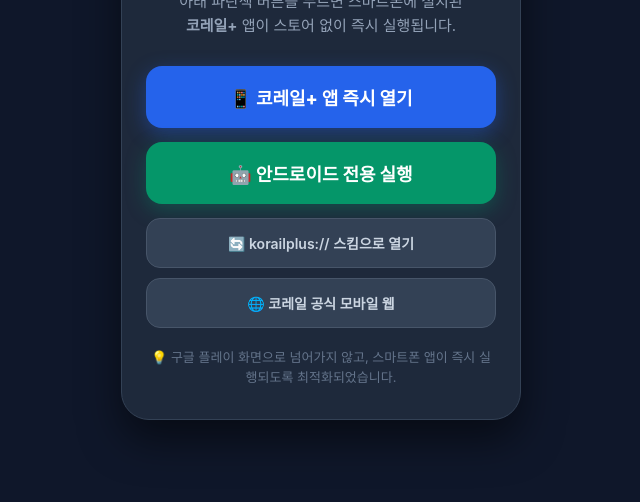
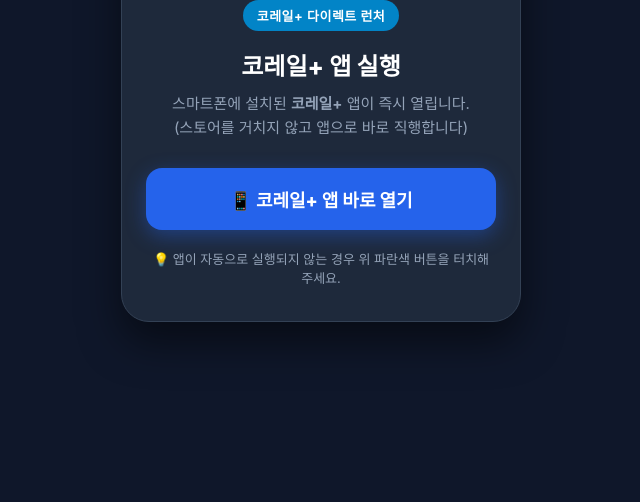
Before and after one commit to beek3simon/autosearch-bridge, a plain HTML site: page index.html in a window 1280 px wide. Shown: the part 298-800 px from the top of the page, without its empty margins (319-959 px from the left). Drawn offline with Linux system fonts and the light colour scheme.

Commit message:
Direct app launcher intent without Google Play Store

```diff
--- a/index.html
+++ b/index.html
@@ -2,8 +2,11 @@
 <html lang="ko">
 <head>
   <meta charset="UTF-8">
+  <meta http-equiv="Cache-Control" content="no-cache, no-store, must-revalidate" />
+  <meta http-equiv="Pragma" content="no-cache" />
+  <meta http-equiv="Expires" content="0" />
   <meta name="viewport" content="width=device-width, initial-scale=1.0, maximum-scale=1.0, user-scalable=no">
-  <title>코레일+ 앱 바로 실행</title>
+  <title>코레일+ 앱 즉시 실행</title>
   <style>
     * {
       box-sizing: border-box;
@@ -33,7 +36,7 @@
       border: 1px solid #334155;
     }
     .icon {
-      font-size: 54px;
+      font-size: 56px;
       margin-bottom: 16px;
     }
     .badge {
@@ -81,34 +84,10 @@
       transform: scale(0.97);
       background: #1d4ed8;
     }
-    .btn-green {
-      background: #059669;
-      box-shadow: 0 6px 20px rgba(5,150,105,0.35);
-    }
-    .btn-green:active {
-      background: #047857;
-    }
-    .btn-sub {
-      display: block;
-      width: 100%;
-      padding: 14px 18px;
-      margin-bottom: 10px;
-      background: #334155;
-      color: #cbd5e1;
-      text-decoration: none;
-      border-radius: 14px;
-      font-size: 14px;
-      font-weight: 600;
-      border: 1px solid #475569;
-      cursor: pointer;
-    }
-    .btn-sub:active {
-      background: #475569;
-    }
     .notice {
       margin-top: 20px;
       font-size: 13px;
-      color: #64748b;
+      color: #94a3b8;
       line-height: 1.5;
     }
   </style>
@@ -116,35 +95,20 @@
 <body>
   <div class="card">
     <div class="icon">🚆</div>
-    <div class="badge">코레일·SRT 통합 승차권</div>
-    <h2 id="titleText">코레일+ 앱 바로 열기</h2>
+    <div class="badge">코레일+ 다이렉트 런처</div>
+    <h2 id="titleText">코레일+ 앱 실행</h2>
     <p class="desc" id="descText">
-      아래 파란색 버튼을 누르면 스마트폰에 설치된<br>
-      <strong>코레일+</strong> 앱이 스토어 없이 즉시 실행됩니다.
+      스마트폰에 설치된 <strong>코레일+</strong> 앱이 즉시 열립니다.<br>
+      (스토어를 거치지 않고 앱으로 바로 직행합니다)
     </p>
 
-    <!-- 1. 기본 원클릭 앱 실행 (korailtalk:// 및 안드로이드 인텐트 direct click) -->
-    <a id="btnPrimary" class="btn-main" href="javascript:void(0);" onclick="openKorailApp();">
-      📱 코레일+ 앱 즉시 열기
-    </a>
-
-    <!-- 2. 안드로이드 전용 인텐트 버튼 -->
-    <a id="btnAndroid" class="btn-main btn-green" href="intent://#Intent;package=com.korail.talk;scheme=korailtalk;end;">
-      🤖 안드로이드 전용 실행
-    </a>
-
-    <!-- 3. korailplus 스킴 -->
-    <a id="btnPlus" class="btn-sub" href="korailplus://">
-      🔄 korailplus:// 스킴으로 열기
-    </a>
-
-    <!-- 4. 모바일 웹 바로가기 -->
-    <a id="btnWeb" class="btn-sub" href="https://www.korail.com/ticket/search/general">
-      🌐 코레일 공식 모바일 웹
+    <!-- 안드로이드 런처 직접 실행 (구글 플레이 우회) -->
+    <a id="btnPrimary" class="btn-main" href="intent:#Intent;action=android.intent.action.MAIN;category=android.intent.category.LAUNCHER;package=com.korail.talk;end;">
+      📱 코레일+ 앱 바로 열기
     </a>
 
     <div class="notice">
-      💡 구글 플레이 화면으로 넘어가지 않고, 스마트폰 앱이 즉시 실행되도록 최적화되었습니다.
+      💡 앱이 자동으로 실행되지 않는 경우 위 파란색 버튼을 터치해 주세요.
     </div>
   </div>
 
@@ -152,20 +116,22 @@
     const isAndroid = /Android/i.test(navigator.userAgent);
     const isIOS = /iPhone|iPad|iPod/i.test(navigator.userAgent);
 
-    function openKorailApp() {
+    function launchApp() {
       if (isAndroid) {
-        // 안드로이드: intent 스킴을 직접 호출하여 앱 즉각 실행
-        window.location.href = "intent://#Intent;package=com.korail.talk;scheme=korailtalk;end;";
+        // 안드로이드: 구글플레이로 빠지지 않는 순수 런처 인텐트
+        window.location.href = "intent:#Intent;action=android.intent.action.MAIN;category=android.intent.category.LAUNCHER;package=com.korail.talk;end;";
       } else if (isIOS) {
-        // iOS: korailplus:// 또는 korailtalk://
-        window.location.href = "korailtalk://";
+        window.location.href = "korailplus://";
         setTimeout(function() {
-          window.location.href = "korailplus://";
+          window.location.href = "korailtalk://";
         }, 300);
-      } else {
-        window.location.href = "korailtalk://";
       }
     }
+
+    // 0.15초 후 자동 실행
+    window.addEventListener('DOMContentLoaded', function() {
+      setTimeout(launchApp, 150);
+    });
   </script>
 </body>
 </html>
```
